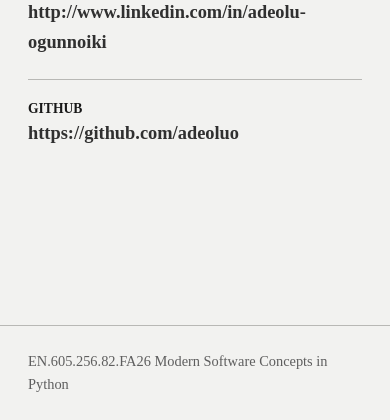
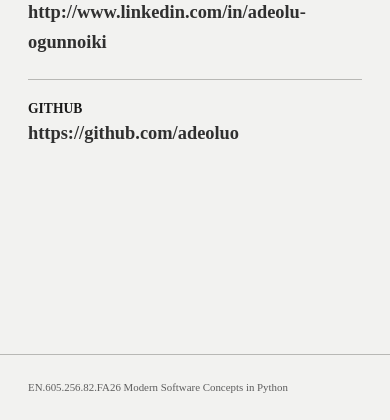
Before and after one commit to adeoluo/jhu_software_concepts, a Flask app: page /contact in a window 390 px wide. Shown: the part 424-844 px from the top of the page. Run offline with Flask 3, Linux system fonts and the light colour scheme.

Commit message:
Improve mobile layout

```diff
--- a/module_1/static/css/style.css
+++ b/module_1/static/css/style.css
@@ -271,6 +271,11 @@ h2 {
     align-self: flex-end;
   }
 
+  .site-footer {
+    font-size: 0.68rem;
+    white-space: nowrap;
+  }
+
   .intro {
     gap: 38px;
     grid-template-columns: 1fr;
```
